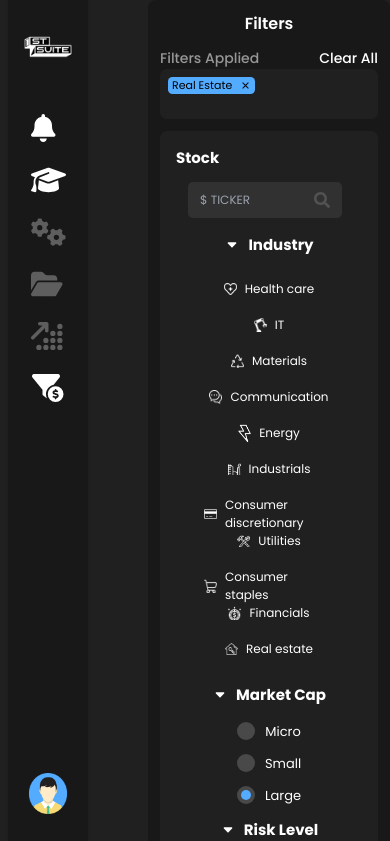
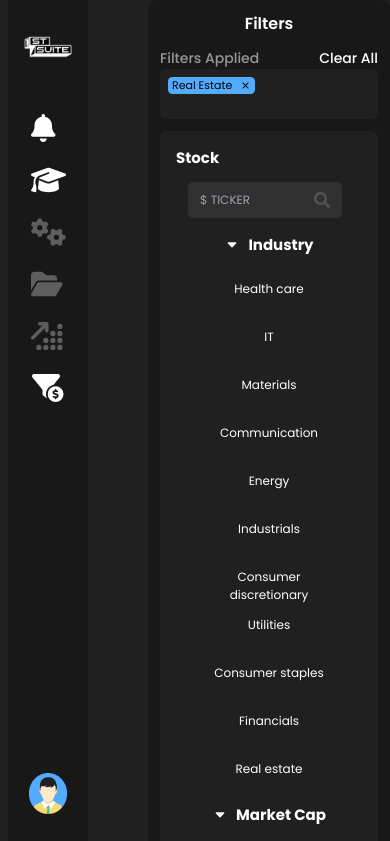
Before and after one commit to Salah-Moftah/Alerts-Expanded, a Next.js app: page / in a window 390 px wide. Shown: the top 841 px of the page. Built offline with nearby package versions, Linux system fonts and the light colour scheme.

Commit message:
Update Industry.js

```diff
--- a/components/Filters/Stock-Section/Industry.js
+++ b/components/Filters/Stock-Section/Industry.js
@@ -6,15 +6,15 @@ function Industry() {
   return (
     <div>
       <HeadLineStock title="Industry" />
-      <ul className="md:grid md:grid-cols-2 flex items-center flex-col mt-3">
+      <ul className="md:grid md:grid-cols-2 flex items-center gap-3 md:gap-0 flex-col mt-3">
         {industryList.map((el) => (
           <li
             key={el.title}
             className="h-[25px] md:border-l p-3 md:pb-4 pb-6 text-white text-[12px]
           font-normal  w-fit"
           >
-            <div className="flex items-center gap-2 px-1 rounded-[6px] hover:bg-accent-color hover:text-first-gray">
-              <img src={el.img} alt="photo" className="w-[13px]" />
+            <div className="text-center flex items-center gap-2 px-1 rounded-[6px] hover:bg-accent-color hover:text-first-gray">
+              <img src={el.img} alt="photo" className="w-[13px]  md:block hidden" />
               <span>{el.title}</span>
             </div>
           </li>
```
